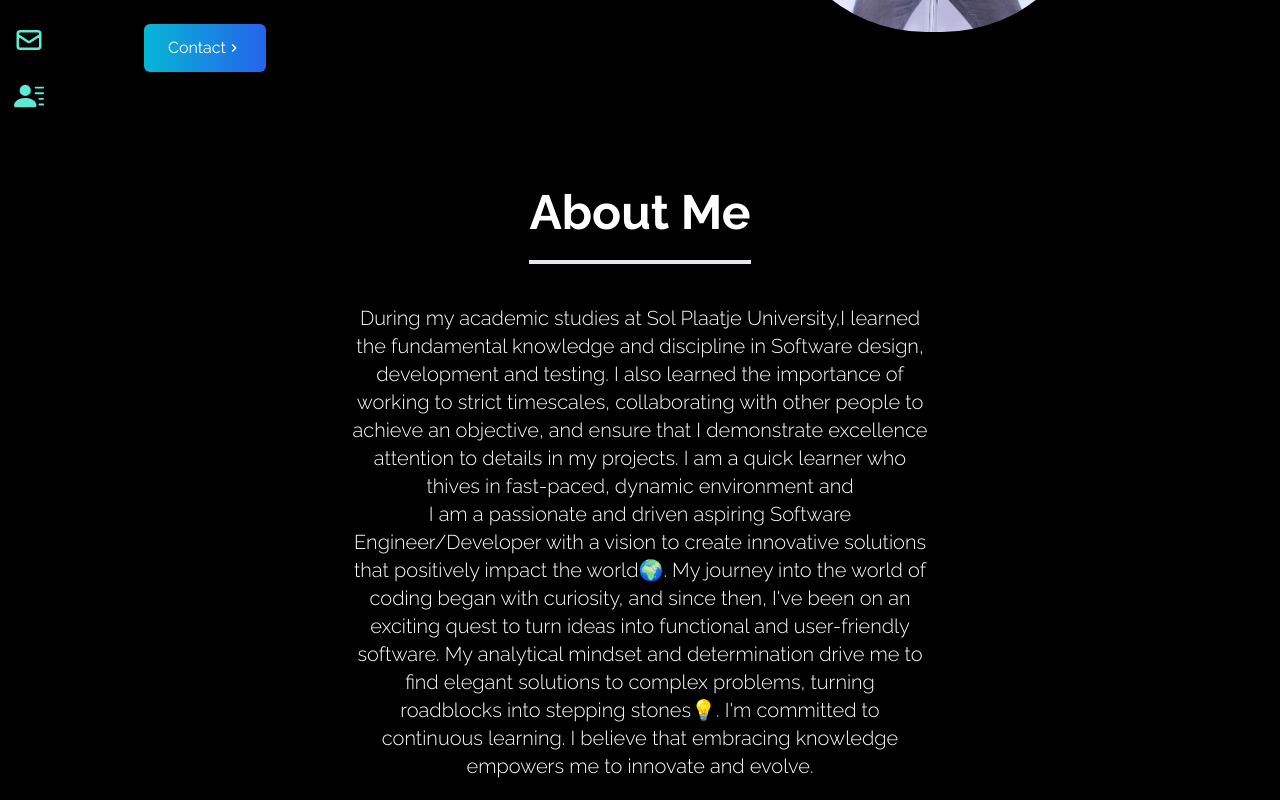
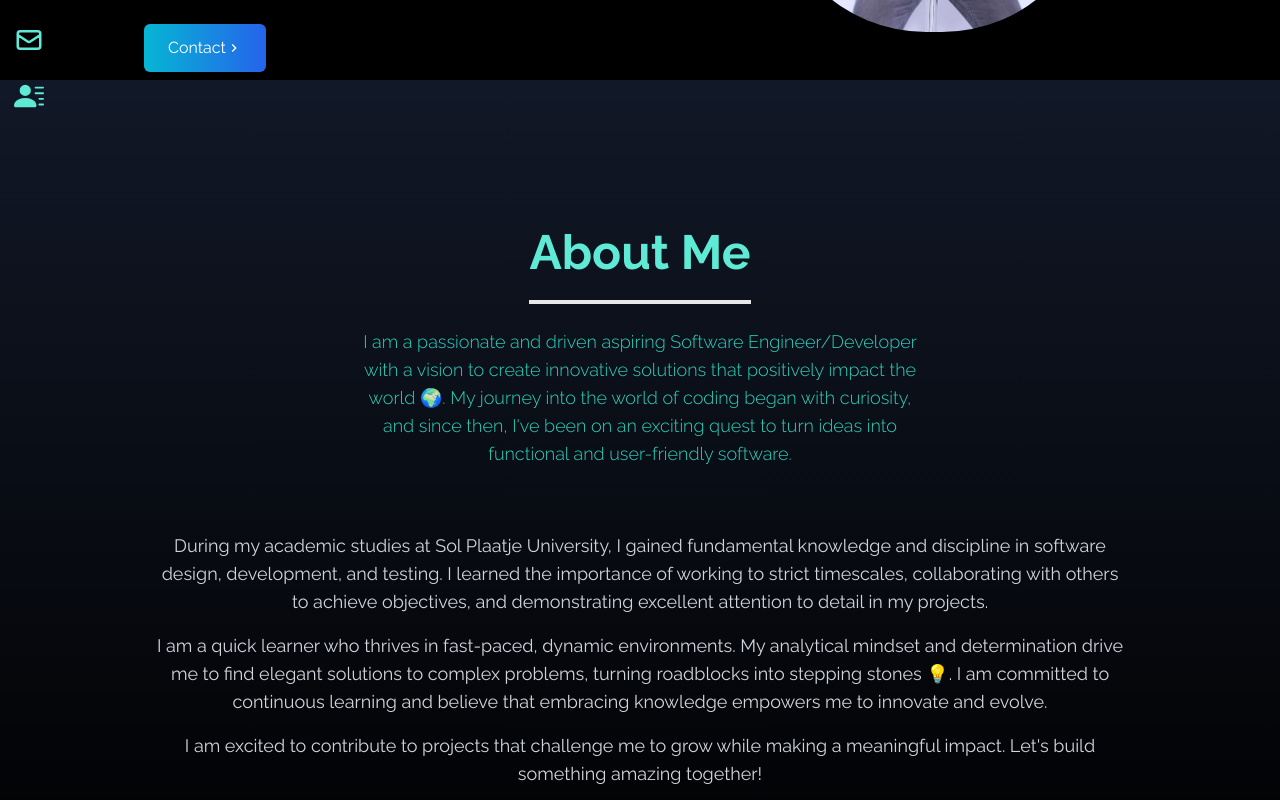
Before and after one commit to Smouzen/tlotlang-portfolio, a React (Create React App) app: page / in a window 1280 px wide. Shown: the part 380-1180 px from the top of the page. Built offline with nearby package versions, Linux system fonts and the light colour scheme.

Commit message:
re-wrote the about section

```diff
--- a/src/components/About.jsx
+++ b/src/components/About.jsx
@@ -5,32 +5,39 @@ const About = () => {
   return (
     <div
       name="about"
-      className="w-full h-full bg-black text-white flex-wrap"
+      className="w-full h-full bg-gradient-to-b from-gray-900 to-black text-teal-300 py-10"
     >
-      <Section title="About Me" subtitle={ <p className="text-xs md:text-xl mt-10 leading-8">
-            During my academic studies at Sol Plaatje University,I learned the
-            fundamental knowledge and discipline in Software design, development
-            and testing. I also learned the importance of working to strict
-            timescales, collaborating with other people to achieve an objective,
-            and ensure that I demonstrate excellence attention to details in my
-            projects. I am a quick learner who thives in fast-paced, dynamic
-            environment and <br />I am a passionate and driven aspiring Software
-            Engineer/Developer with a vision to create innovative solutions that
-            positively impact the world🌍. My journey into the world of coding
-            began with curiosity, and since then, I've been on an exciting quest
-            to turn ideas into functional and user-friendly software. My
-            analytical mindset and determination drive me to find elegant
-            solutions to complex problems, turning roadblocks into stepping
-            stones💡. I'm committed to continuous learning. I believe that
-            embracing knowledge empowers me to innovate and evolve.
-          </p>}>
-        <div className=" p-4 mx-auto flex flex-col justify-center w-full h-full">
-
-          <p className="text--xl md:text-xl mt-10">
-            {/* I always try to keep up with the latest technology,
-              This is always challenging and the good part of it is that i like adapting to new changes exploring new things, now this motivates me not to relax and be on a comfort zone.
-             I am one person who belives in team work. I belive that i will bring another value to the SovTech culture as while expanding my set of skills.
-           */}
+      <Section
+        title="About Me"
+        subtitle={
+          <p className="text-sm md:text-lg mt-6 leading-8 text-center text-teal-400">
+            I am a passionate and driven aspiring Software Engineer/Developer
+            with a vision to create innovative solutions that positively impact
+            the world 🌍. My journey into the world of coding began with
+            curiosity, and since then, I've been on an exciting quest to turn
+            ideas into functional and user-friendly software.
+          </p>
+        }
+      >
+        <div className="max-w-screen-lg mx-auto p-6 flex flex-col justify-center w-full h-full">
+          <p className="text-sm md:text-lg leading-8 text-gray-300">
+            During my academic studies at Sol Plaatje University, I gained
+            fundamental knowledge and discipline in software design,
+            development, and testing. I learned the importance of working to
+            strict timescales, collaborating with others to achieve objectives,
+            and demonstrating excellent attention to detail in my projects.
+          </p>
+          <p className="text-sm md:text-lg leading-8 text-gray-300 mt-4">
+            I am a quick learner who thrives in fast-paced, dynamic
+            environments. My analytical mindset and determination drive me to
+            find elegant solutions to complex problems, turning roadblocks into
+            stepping stones 💡. I am committed to continuous learning and
+            believe that embracing knowledge empowers me to innovate and evolve.
+          </p>
+          <p className="text-sm md:text-lg leading-8 text-gray-300 mt-4">
+            I am excited to contribute to projects that challenge me to grow
+            while making a meaningful impact. Let's build something amazing
+            together!
           </p>
         </div>
       </Section>
```
